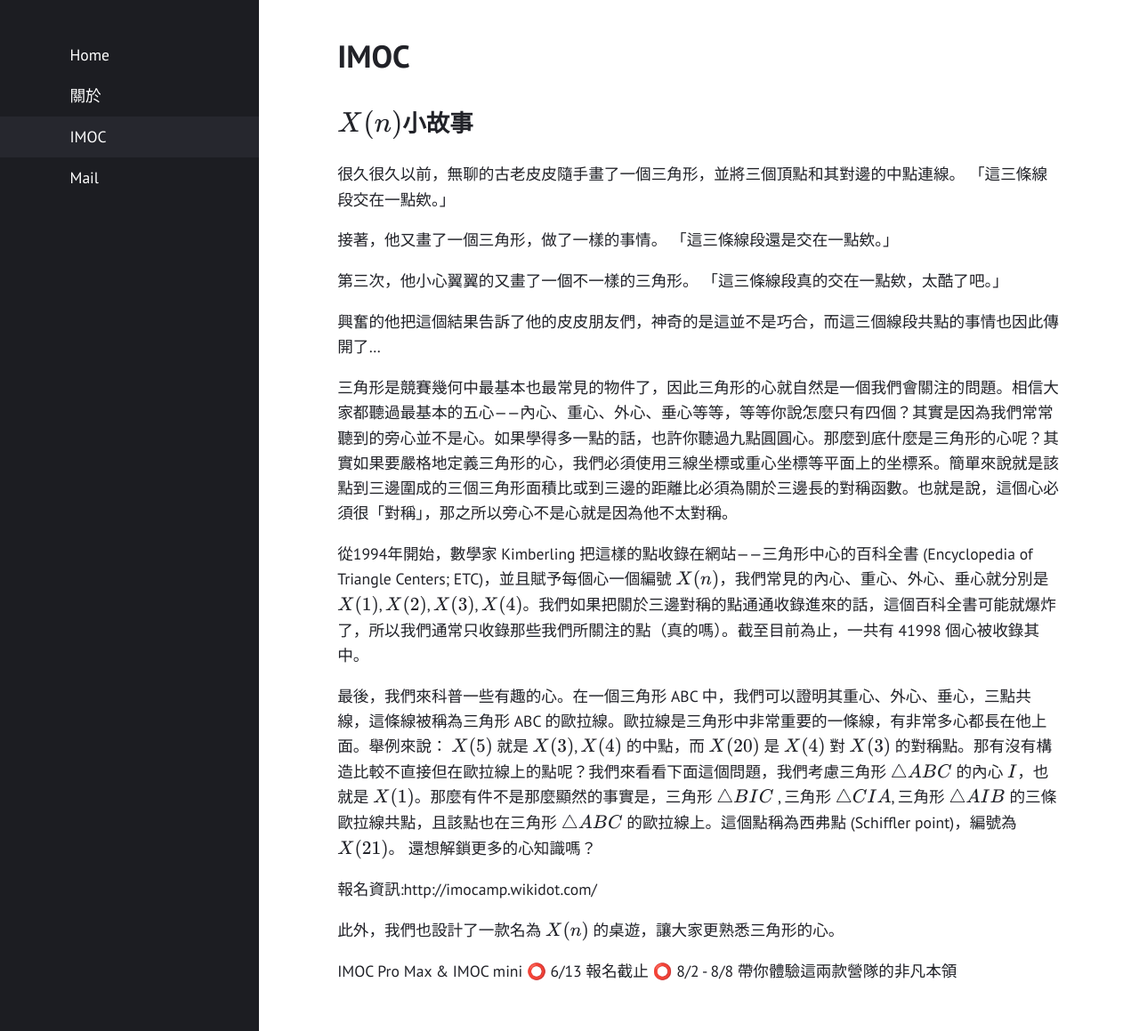
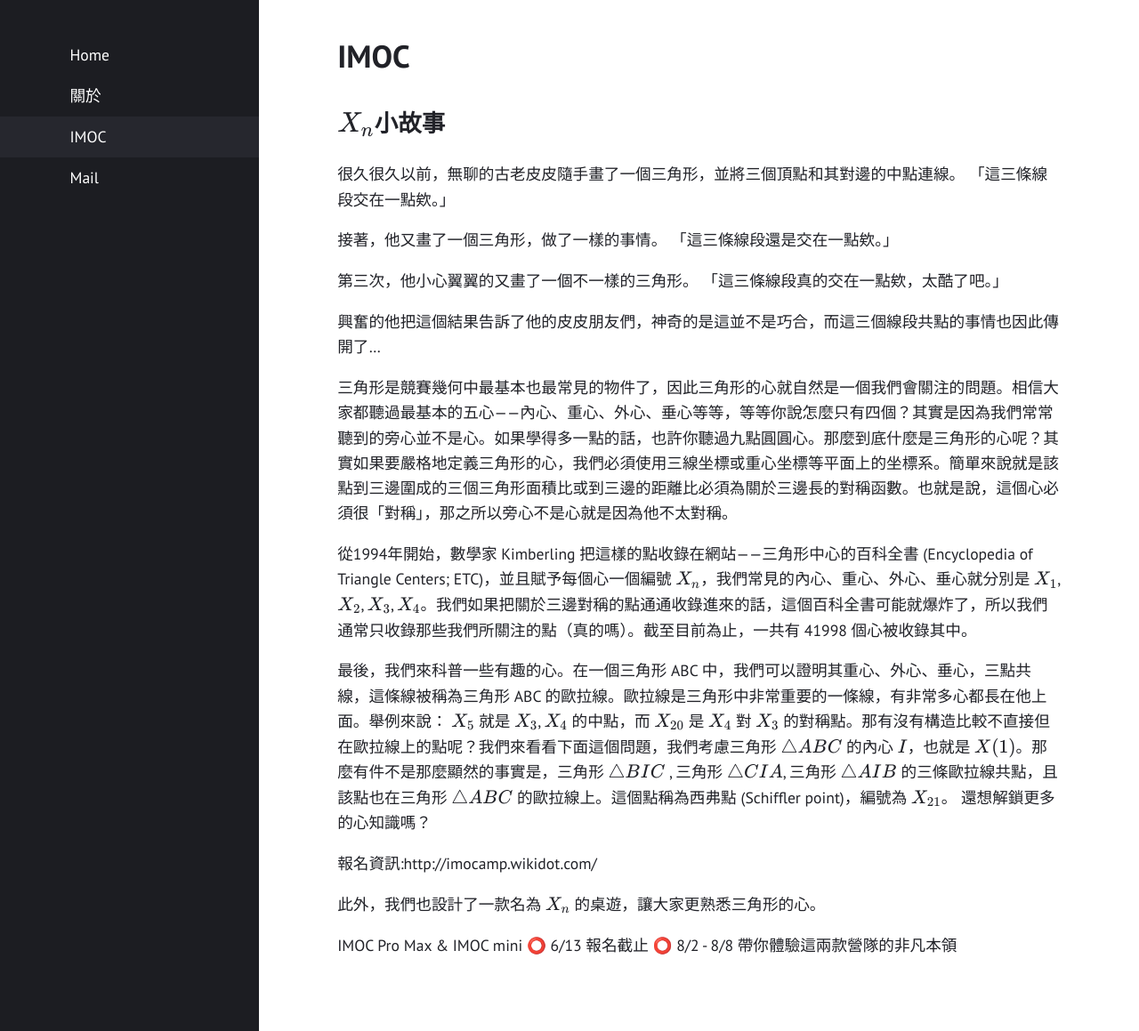
Before and after one commit to Permutation-Chang/Permutation-Chang.github.io, a Jekyll site: the page built from IMOC.md, in a window 1280 px wide and 1159 px high. Shown: the whole window at 89% size. Built offline with Jekyll 4.4.1, drawn with Linux system fonts in a browser that asks for light colours.

```diff
--- a/IMOC.md
+++ b/IMOC.md
@@ -4,7 +4,7 @@ permalink: "/IMOC/"
 layout: page
 ---
 
-## $$X(n)$$小故事
+## $$X_{n}$$小故事
 很久很久以前，無聊的古老皮皮隨手畫了一個三角形，並將三個頂點和其對邊的中點連線。
 「這三條線段交在一點欸。」
 
@@ -19,15 +19,15 @@ layout: page
 
 三角形是競賽幾何中最基本也最常見的物件了，因此三角形的心就自然是一個我們會關注的問題。相信大家都聽過最基本的五心——內心、重心、外心、垂心等等，等等你說怎麼只有四個？其實是因為我們常常聽到的旁心並不是心。如果學得多一點的話，也許你聽過九點圓圓心。那麼到底什麼是三角形的心呢？其實如果要嚴格地定義三角形的心，我們必須使用三線坐標或重心坐標等平面上的坐標系。簡單來說就是該點到三邊圍成的三個三角形面積比或到三邊的距離比必須為關於三邊長的對稱函數。也就是說，這個心必須很「對稱」，那之所以旁心不是心就是因為他不太對稱。
 
-從1994年開始，數學家 Kimberling 把這樣的點收錄在網站——三角形中心的百科全書 (Encyclopedia of Triangle Centers; ETC)，並且賦予每個心一個編號 $$X(n)$$，我們常見的內心、重心、外心、垂心就分別是 $$X(1)$$, $$X(2)$$, $$X(3)$$, $$X(4)$$。我們如果把關於三邊對稱的點通通收錄進來的話，這個百科全書可能就爆炸了，所以我們通常只收錄那些我們所關注的點（真的嗎）。截至目前為止，一共有 41998 個心被收錄其中。
+從1994年開始，數學家 Kimberling 把這樣的點收錄在網站——三角形中心的百科全書 (Encyclopedia of Triangle Centers; ETC)，並且賦予每個心一個編號 $$X_{n}$$，我們常見的內心、重心、外心、垂心就分別是 $$X_{1}$$, $$X_{2}$$, $$X_{3}$$, $$X_{4}$$。我們如果把關於三邊對稱的點通通收錄進來的話，這個百科全書可能就爆炸了，所以我們通常只收錄那些我們所關注的點（真的嗎）。截至目前為止，一共有 41998 個心被收錄其中。
 
-最後，我們來科普一些有趣的心。在一個三角形 ABC 中，我們可以證明其重心、外心、垂心，三點共線，這條線被稱為三角形 ABC 的歐拉線。歐拉線是三角形中非常重要的一條線，有非常多心都長在他上面。舉例來說： $$X(5)$$ 就是 $$X(3)$$, $$X(4)$$ 的中點，而 $$X(20)$$ 是 $$X(4)$$ 對 $$X(3)$$ 的對稱點。那有沒有構造比較不直接但在歐拉線上的點呢？我們來看看下面這個問題，我們考慮三角形 $$\triangle ABC$$ 的內心 $$I$$，也就是 $$X(1)$$。那麼有件不是那麼顯然的事實是，三角形 $$\triangle BIC$$ , 三角形 $$\triangle CIA$$, 三角形 $$\triangle AIB$$ 的三條歐拉線共點，且該點也在三角形 $$\triangle ABC$$ 的歐拉線上。這個點稱為西弗點 (Schiffler point)，編號為 $$X(21)$$。
+最後，我們來科普一些有趣的心。在一個三角形 ABC 中，我們可以證明其重心、外心、垂心，三點共線，這條線被稱為三角形 ABC 的歐拉線。歐拉線是三角形中非常重要的一條線，有非常多心都長在他上面。舉例來說： $$X_{5}$$ 就是 $$X_{3}$$, $$X_{4}$$ 的中點，而 $$X_{20}$$ 是 $$X_{4}$$ 對 $$X_{3}$$ 的對稱點。那有沒有構造比較不直接但在歐拉線上的點呢？我們來看看下面這個問題，我們考慮三角形 $$\triangle ABC$$ 的內心 $$I$$，也就是 $$X(1)$$。那麼有件不是那麼顯然的事實是，三角形 $$\triangle BIC$$ , 三角形 $$\triangle CIA$$, 三角形 $$\triangle AIB$$ 的三條歐拉線共點，且該點也在三角形 $$\triangle ABC$$ 的歐拉線上。這個點稱為西弗點 (Schiffler point)，編號為 $$X_{21}$$。
 還想解鎖更多的心知識嗎？
 
 報名資訊:http://imocamp.wikidot.com/
 
 
-此外，我們也設計了一款名為 $$X(n)$$ 的桌遊，讓大家更熟悉三角形的心。
+此外，我們也設計了一款名為 $$X_{n}$$ 的桌遊，讓大家更熟悉三角形的心。
 
 IMOC Pro Max & IMOC mini
 ⭕️ 6/13 報名截止
```
